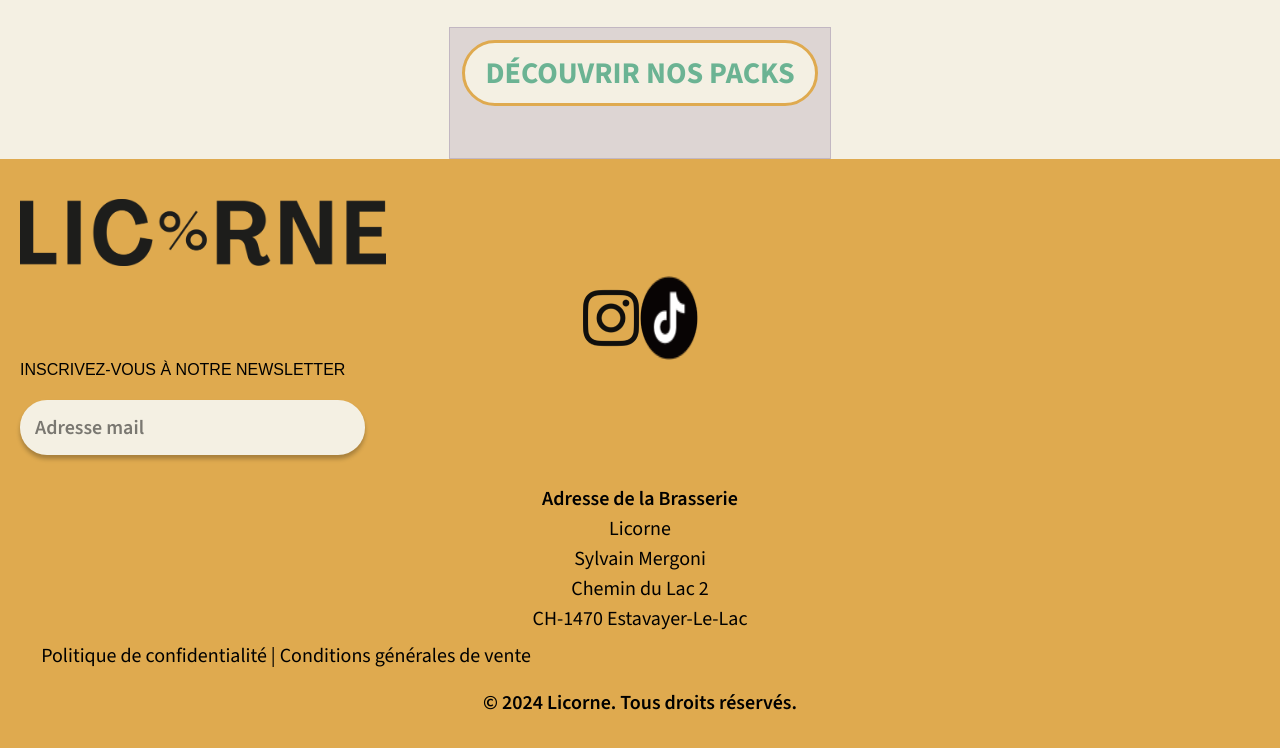
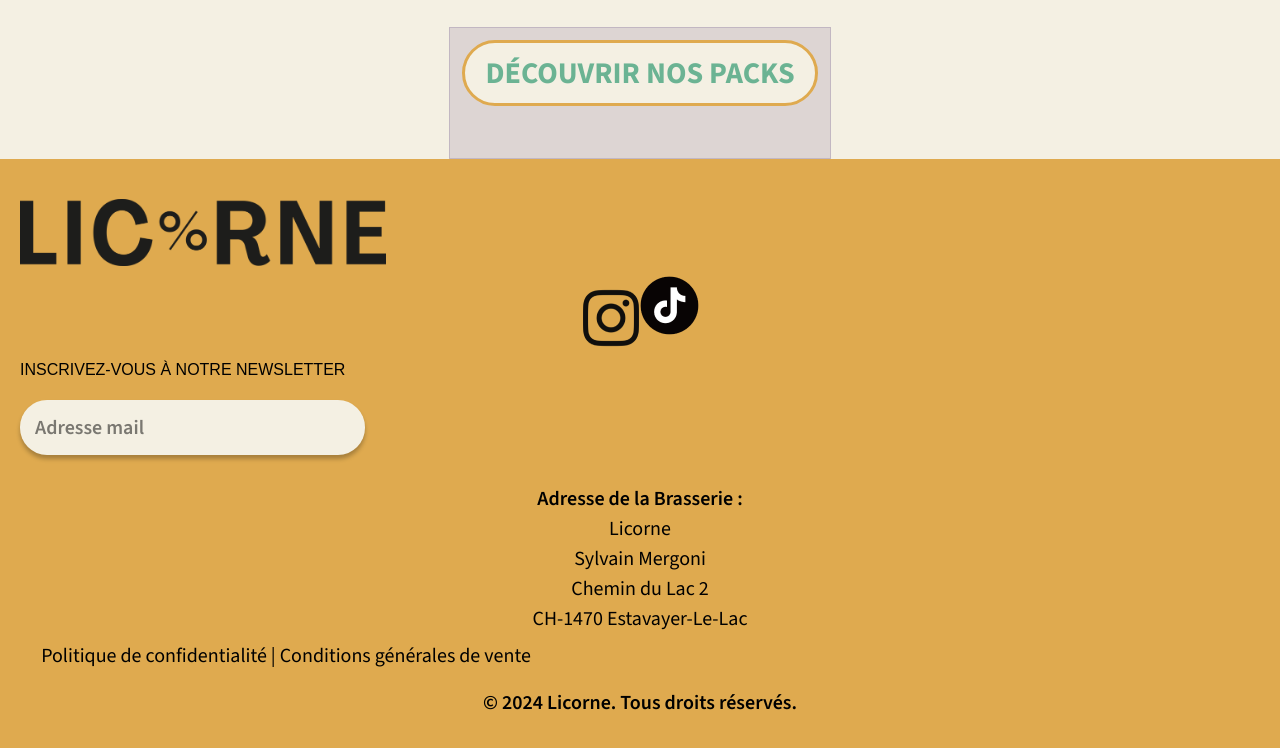
Before and after one commit to joliehelfer/ppro2024, a website built with Parcel: page src/index.html in a window 1280 px wide. Shown: the part 2887-3635 px from the top of the page. Built offline with nearby package versions, Linux system fonts and the light colour scheme; a web font is replaced by a local one.

Commit message:
modify class icon solcial media

```diff
--- a/src/index.html
+++ b/src/index.html
@@ -198,13 +198,13 @@
           alt="instagram"
           class="icon-insta"
         />
-        <img src="../img/tik_tok_icon.png" alt="tiktok" class="icon-insta" />
+        <img src="../img/tik_tok_icon.png" alt="tiktok" class="icon-tiktok" />
       </div>
       <p class="newsletter-text">INSCRIVEZ-VOUS À NOTRE NEWSLETTER</p>
       <div class="newsletter-bar">
         <input type="email" placeholder="Adresse mail" class="email-input" />
       </div>
-      <p class="adress-title">Adresse de la Brasserie</p>
+      <p class="adress-title">Adresse de la Brasserie :</p>
       <p class="footer-text">Licorne</p>
       <p class="footer-text">Sylvain Mergoni</p>
       <p class="footer-text">Chemin du Lac 2</p>
```
